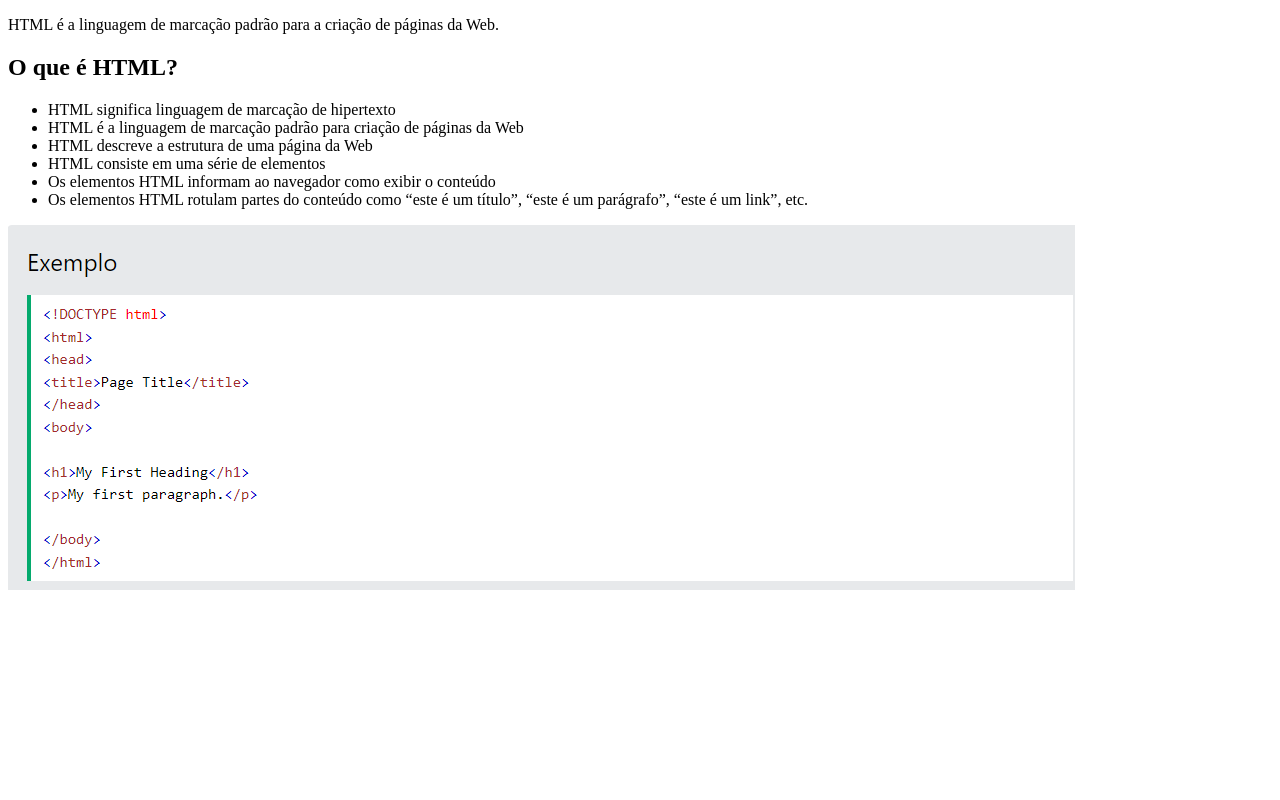
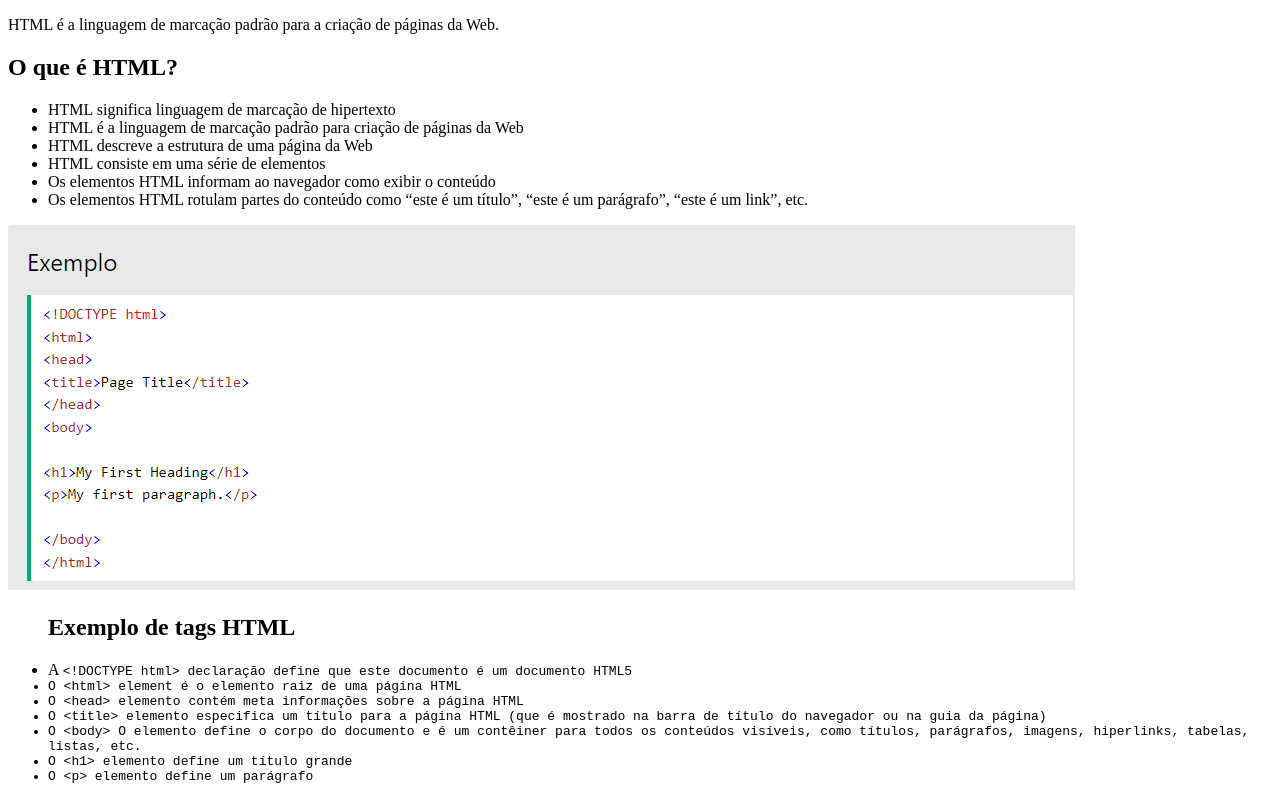
Before and after one commit to vitorgoncalvesb/MeuPrimeiroSite, a plain HTML site: page index.html in a window 1280 px wide. Shown: the part 376-1176 px from the top of the page. Before the commit the page ends 978 px from the top, so only its background shows below. Drawn offline with Linux system fonts and the light colour scheme.

Commit message:
Exemplo tags

```diff
--- a/index.html
+++ b/index.html
@@ -19,6 +19,16 @@
 	<li>Os elementos HTML rotulam partes do conteúdo como “este é um título”, “este é um parágrafo”, “este é um link”, etc.</li>
 	</ul>
 	<img src="img/exemploHMTL.png" alt="Exemplo código HTML básico">
+	<ul>
+		<h2>Exemplo de tags HTML</h2>
+<li>A <code>&lt;!DOCTYPE html&gt; declaração define que este documento é um documento HTML5</li>
+<li>O <code>&lt;html&gt;</code> element é o elemento raiz de uma página HTML</li>
+<li>O <code>&lt;head&gt;</code> elemento contém meta informações sobre a página HTML</li>
+<li>O <code>&lt;title&gt;</code> elemento especifica um título para a página HTML (que é mostrado na barra de título do navegador ou na guia da página)</li>
+<li>O <code>&lt;body&gt;</code> O elemento define o corpo do documento e é um contêiner para todos os conteúdos visíveis, como títulos, parágrafos, imagens, hiperlinks, tabelas, listas, etc.</li>
+<li>O <code>&lt;h1&gt;</code> elemento define um título grande</li>
+<li>O <code>&lt;p&gt;</code> elemento define um parágrafo</li>
+	</ul>
 </body>
 
 </html>
```
